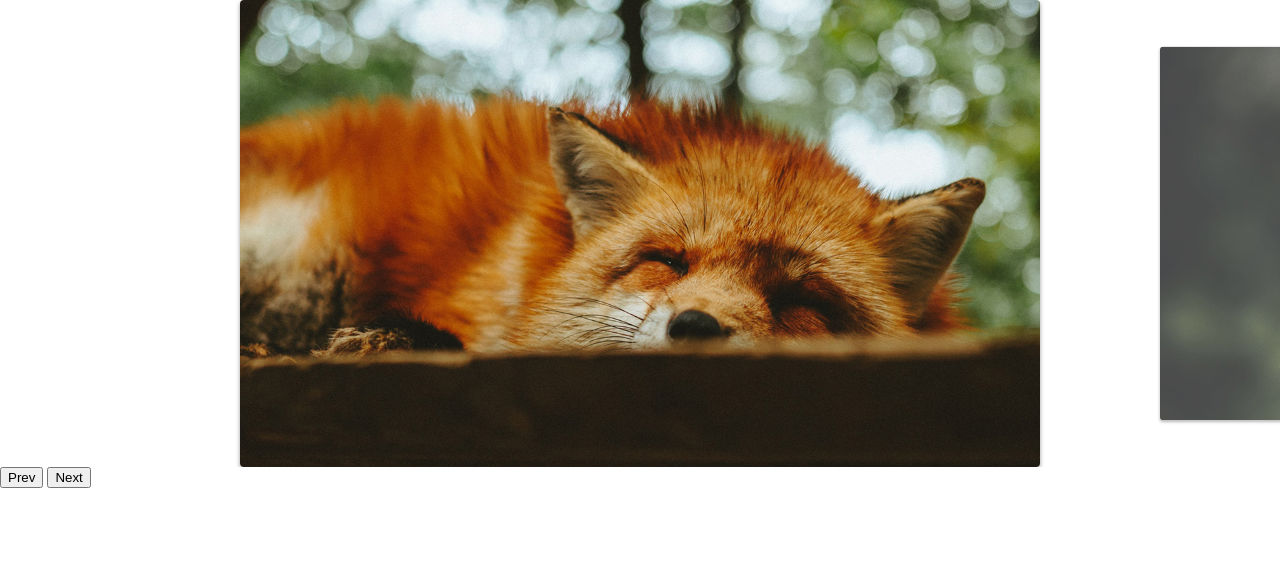
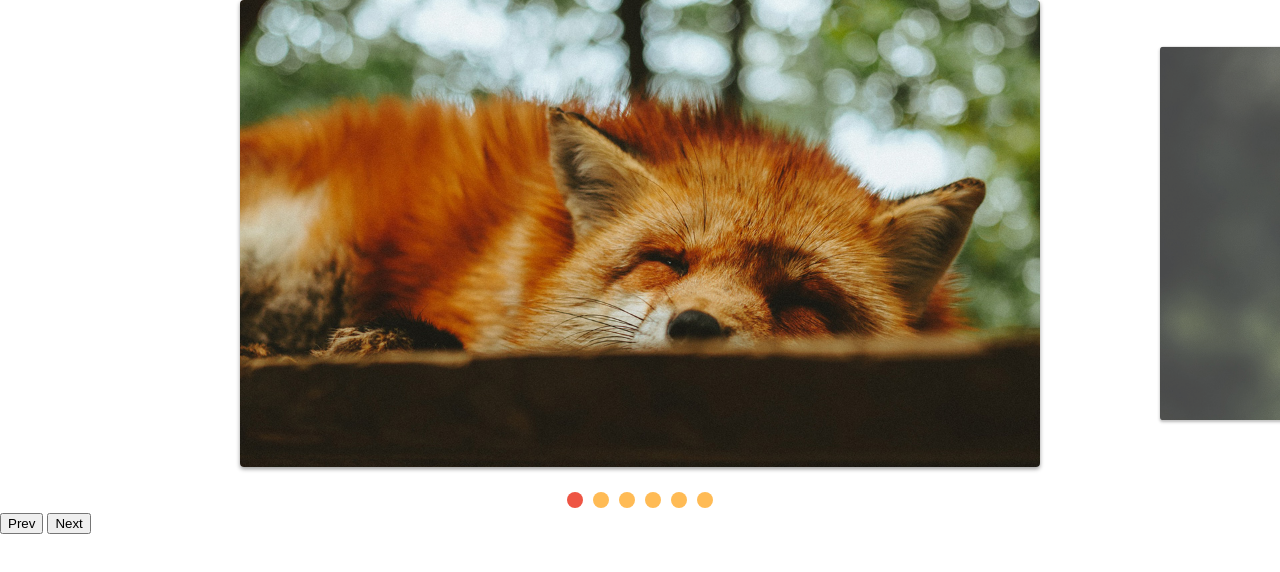
Before and after one commit to nobrupsiq/slide, a plain HTML site: page index.html in a window 1280 px wide. Drawn offline with Linux system fonts and the light colour scheme.

Commit message:
aicionada paginação por slide

```diff
--- a/css/style.css
+++ b/css/style.css
@@ -44,3 +44,24 @@ img {
   opacity: 1;
   transform: scale(1);
 }
+
+[data-control="slide"] {
+  display: flex;
+  justify-content: center;
+  margin-top: 20px;
+}
+
+[data-control="slide"] li a {
+  display: block;
+  width: 16px;
+  height: 16px;
+  background: #fb5;
+  border-radius: 50%;
+  overflow: hidden;
+  text-indent: -999px;
+  margin: 5px;
+}
+
+[data-control="slide"] li.active a, [data-control="slide"] li a:hover {
+  background: #e54;
+}
--- a/js/script.js
+++ b/js/script.js
@@ -4,4 +4,7 @@ const slide = new SlideNav('.slide', '.slide-wrapper');
 slide.init();
 slide.addArrow('.prev', '.next');
 
+slide.addControl();
+
+
 console.log(slide)
--- a/js/slide.js
+++ b/js/slide.js
@@ -5,6 +5,7 @@ export default class Slide {
     this.wrapper = document.querySelector(wrapper);
     this.dist = { finalPosition: 0,startX: 0, movement: 0 };
     this.activeClass = 'active';
+    this.changeEvent = new Event('changeEvent');
   }
 
   transition(active) {
@@ -95,6 +96,7 @@ export default class Slide {
     this.slidesIndexNav(index)
     this.dist.finalPosition = activeSlide.position;
     this.changeActiveClass();
+    this.wrapper.dispatchEvent(this.changeEvent);
   }
 
   changeActiveClass() {
@@ -144,6 +146,11 @@ export default class Slide {
 }
 
 export class SlideNav extends Slide {
+  constructor(slide, wrapper) {
+    super(slide, wrapper)
+    this.bindControlEvents();
+  }
+
   addArrow(prev, next) {
     this.prevElement = document.querySelector(prev);
     this.nextElement = document.querySelector(next);
@@ -155,4 +162,43 @@ export class SlideNav extends Slide {
     this.prevElement.addEventListener('click', this.activePrevSlide);
     this.nextElement.addEventListener('click', this.activeNextSlide);
   }
+
+  createControl() {
+    const control = document.createElement('ul');
+    control.dataset.control = 'slide';
+
+    this.slideArray.forEach((item, index) => {
+      control.innerHTML += `<li><a href="#slide${index + 1}">${index}</a></li>`
+    })
+    this.wrapper.appendChild(control);
+
+    return control;
+  }
+
+  eventControl(item, index) {
+    item.addEventListener('click', (event) => {
+      event.preventDefault();
+      this.changeSlide(index);
+    });
+    this.wrapper.addEventListener('changeEvent', this.activeControlItem);
+  }
+
+  activeControlItem() {
+    this.controlArray.forEach(item => item.classList.remove(this.activeClass));
+    this.controlArray[this.index.active].classList.add(this.activeClass)
+  }
+
+  addControl(customControl) {
+    this.control = document.querySelector(customControl) || this.createControl();
+    this.controlArray = [...this.control.children];
+
+    this.activeControlItem();
+    this.controlArray.forEach(this.eventControl);
+  }
+
+  bindControlEvents() {
+    this.eventControl = this.eventControl.bind(this);
+    this.activeControlItem = this.activeControlItem.bind(this)
+  }
+
 }
```
